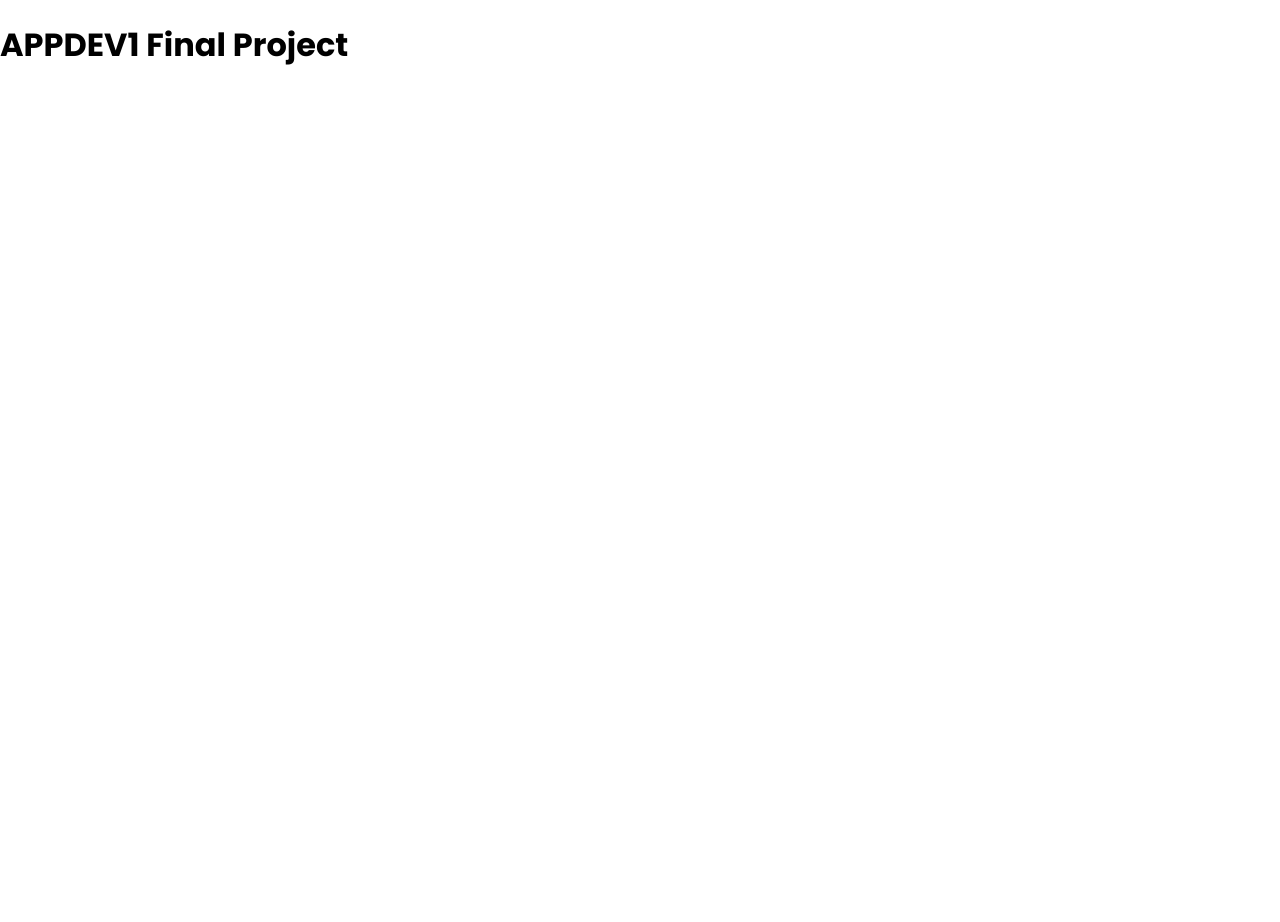
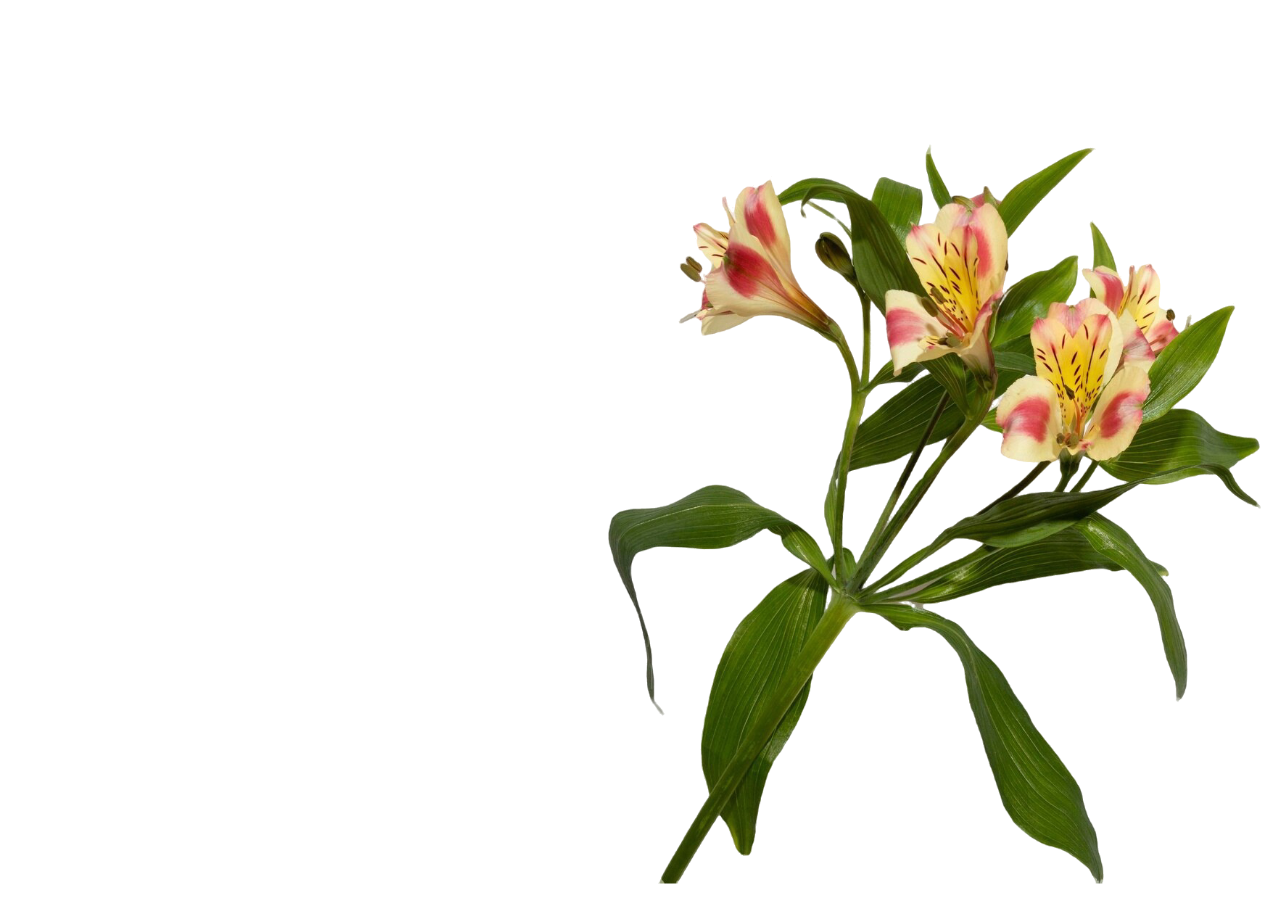
Before and after one commit to DanielCasimiro67/appdev1-final-practical-exam, a React (Vite) app: page / in a window 1280 px wide. Shown: the top 922 px of the page. Before the commit the page ends 800 px from the top, so only its background shows below. Built offline with nearby package versions, Linux system fonts and the light colour scheme.

Commit message:
Create Sign Up layout and display blossom image

```diff
--- a/src/App.jsx
+++ b/src/App.jsx
@@ -1,3 +1,5 @@
+import SignUp from './components/SignUp/SignUp.jsx'
+
 export default function App() {
-  return <h1>APPDEV1 Final Project</h1>
+  return <SignUp />
 }
--- /dev/null
+++ b/src/components/SignUp/SignUp.jsx
@@ -0,0 +1,15 @@
+import blossom from '../../assets/blossom-flower.svg'
+import styles from './SignUp.module.css'
+
+export default function SignUp() {
+  return (
+    <main className={styles.page}>
+      <section className={styles.left} aria-label="Sign Up">
+        <div className={styles.content} />
+      </section>
+      <section className={styles.right} aria-label="Blossom illustration">
+        <img className={styles.blossom} src={blossom} width="828" height="936" alt="Pink and yellow blossom flowers with green leaves" />
+      </section>
+    </main>
+  )
+}
--- /dev/null
+++ b/src/components/SignUp/SignUp.module.css
@@ -0,0 +1,50 @@
+.page {
+  display: grid;
+  grid-template-columns: minmax(0, 708fr) minmax(0, 828fr);
+  width: 100%;
+  max-width: 1536px;
+  min-height: max(100svh, 1042px);
+  margin-inline: auto;
+}
+
+.left {
+  display: flex;
+  justify-content: center;
+  min-width: 0;
+  padding: 210px 40px 100px 88px;
+}
+
+.content {
+  width: 404px;
+  max-width: 100%;
+}
+
+.right {
+  display: flex;
+  align-items: center;
+  justify-content: center;
+  min-width: 0;
+  padding: 32px 0;
+}
+
+.blossom {
+  display: block;
+  max-width: 100%;
+  height: auto;
+  object-fit: contain;
+}
+
+@media (max-width: 900px) {
+  .page {
+    grid-template-columns: minmax(0, 1fr);
+    min-height: 100svh;
+  }
+
+  .left {
+    padding: 64px 24px;
+  }
+
+  .right {
+    display: none;
+  }
+}
```
Also changed, not shown: casimiro-signup-right-section.png (added).
